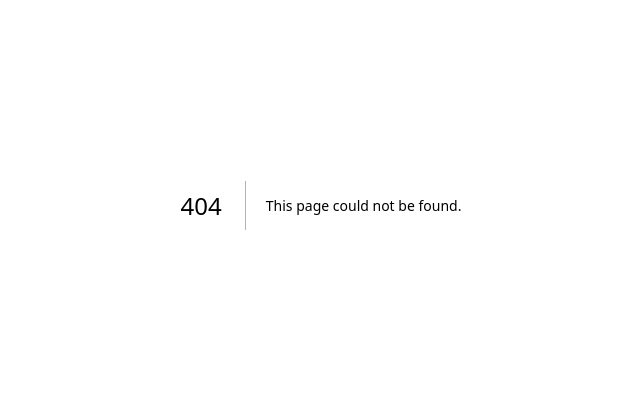
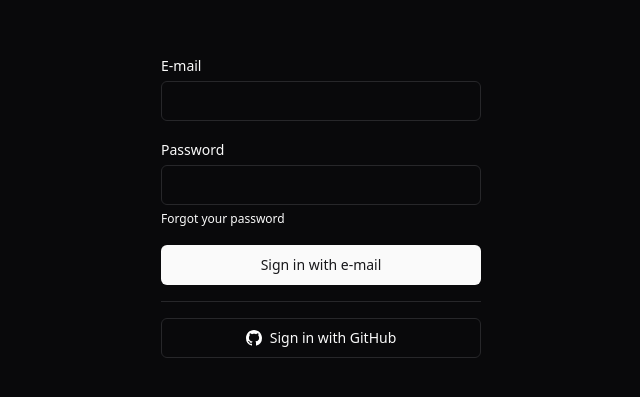
Before and after one commit to gabrielpramalho/next-saas-rbac, a Next.js app in the folder apps/web/: page /auth/sign-in in a window 1280 px wide. Before the commit this address had no page. Shown: the part 195-592 px from the top of the page, without its empty margins (319-959 px from the left). Built offline with nearby package versions, Linux system fonts and the light colour scheme.

Commit message:
feat: add page sign-in

```diff
--- /dev/null
+++ b/apps/web/src/app/auth/layout.tsx
@@ -0,0 +1,11 @@
+export default function AuthLayout({
+  children,
+}: Readonly<{
+  children: React.ReactNode
+}>) {
+  return (
+    <div className="flex min-h-screen flex-col items-center justify-center px-4">
+      <div className="w-full max-w-xs">{children}</div>
+    </div>
+  )
+}
--- /dev/null
+++ b/apps/web/src/app/auth/sign-in/page.tsx
@@ -0,0 +1,41 @@
+import Image from 'next/image'
+import Link from 'next/link'
+
+import githubIcon from '@/assets/github-icon.svg'
+import { Button } from '@/components/ui/button'
+import { Input } from '@/components/ui/input'
+import { Label } from '@/components/ui/label'
+import { Separator } from '@/components/ui/separator'
+
+export default function SignInPage() {
+  return (
+    <form className="space-y-4" action="">
+      <div className="space-y-1">
+        <Label htmlFor="email">E-mail</Label>
+        <Input name="email" type="email" id="email" />
+      </div>
+      <div className="space-y-1">
+        <Label htmlFor="password">Password</Label>
+        <Input name="password" type="password" id="password" />
+
+        <Link
+          href="/auth/forgot-password"
+          className="text-xs font-medium text-foreground hover:underline"
+        >
+          Forgot your password
+        </Link>
+      </div>
+
+      <Button type="submit" className="w-full">
+        Sign in with e-mail
+      </Button>
+
+      <Separator />
+
+      <Button variant="outline" type="submit" className="w-full">
+        <Image src={githubIcon} className="mr-2 size-4 dark:invert" alt="" />
+        Sign in with GitHub
+      </Button>
+    </form>
+  )
+}
```
Also changed, not shown: apps/web/src/assets/github-icon.svg (added).
